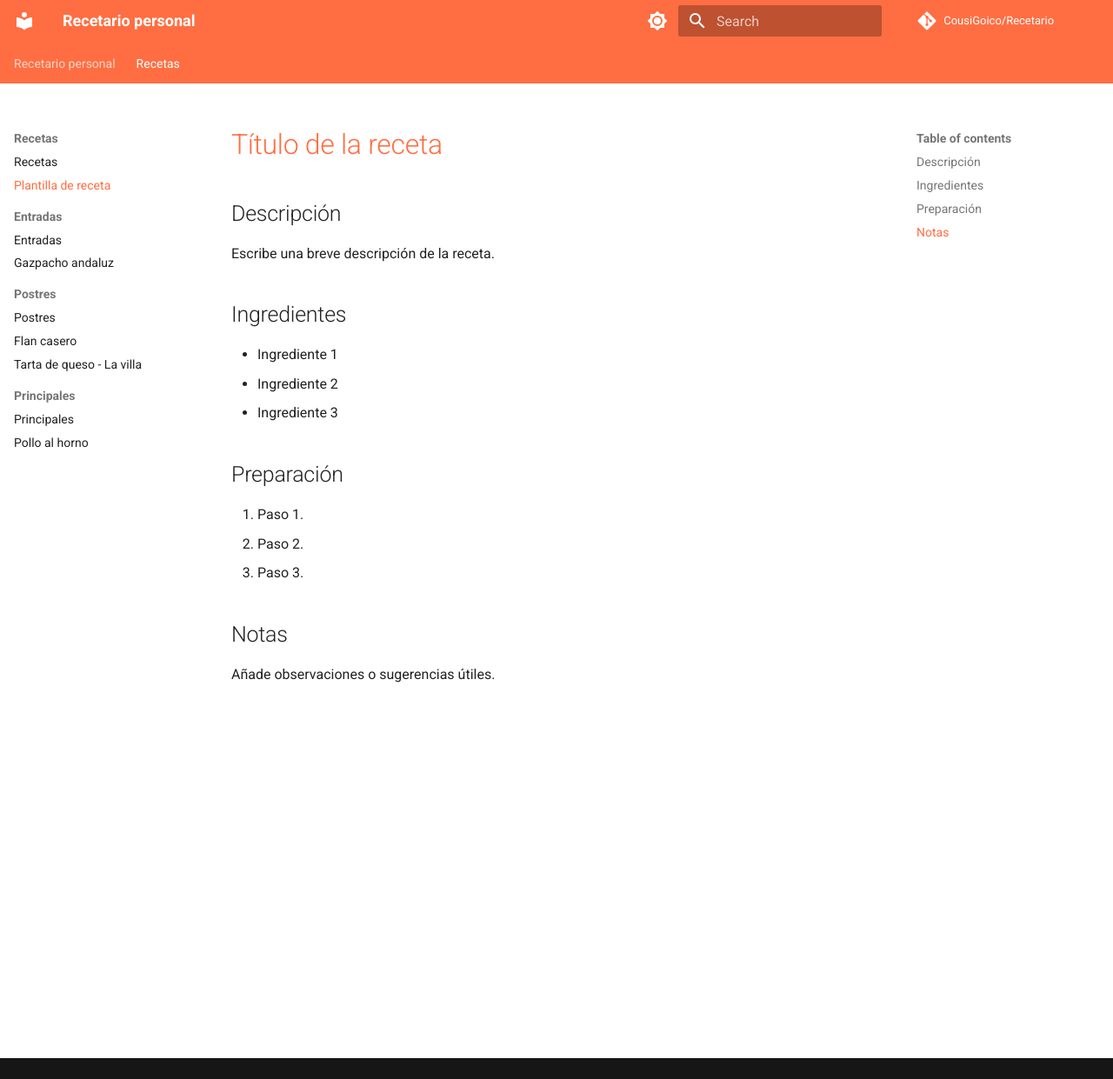
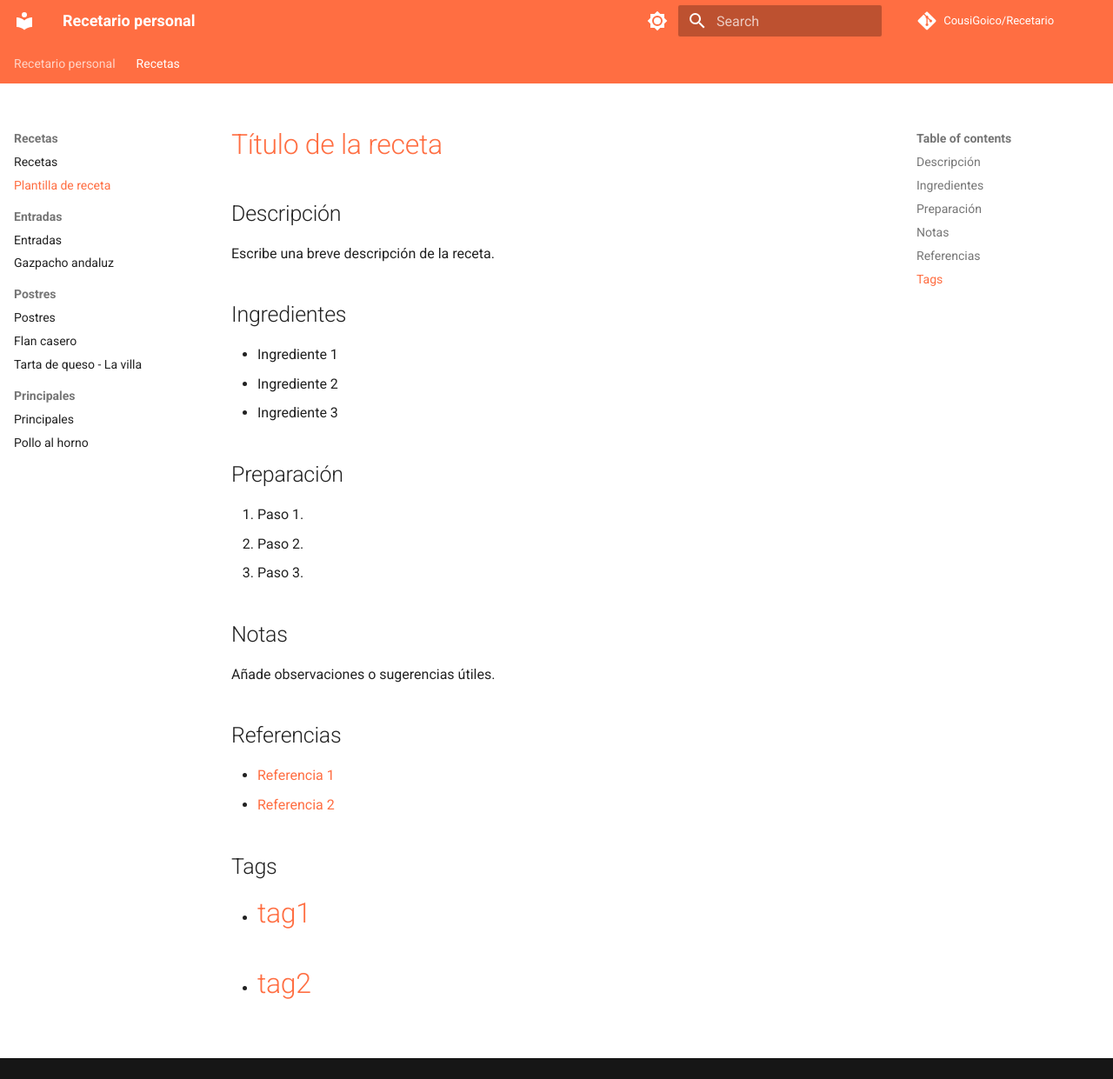
Before and after one commit to CousiGoico/Recetario, an MkDocs documentation site: the page built from docs/recetas/plantilla-receta.md, in a window 1280 px wide and 1241 px high. Shown: the whole window at 87% size. Built offline with MkDocs 1.6.1 and Material for MkDocs 9.7.7, drawn with Linux system fonts in a browser that asks for light colours; comment, search, counter and statistics services are not loaded.

Commit message:
Add references and tags sections to recipe template

```diff
--- a/docs/recetas/plantilla-receta.md
+++ b/docs/recetas/plantilla-receta.md
@@ -32,3 +32,13 @@ Escribe una breve descripción de la receta.
 ## Notas
 
 Añade observaciones o sugerencias útiles.
+
+## Referencias
+
+- [Referencia 1](https://www.ejemplo.com)
+- [Referencia 2](https://www.ejemplo.com)
+
+## Tags
+
+- #tag1
+- #tag2
```
